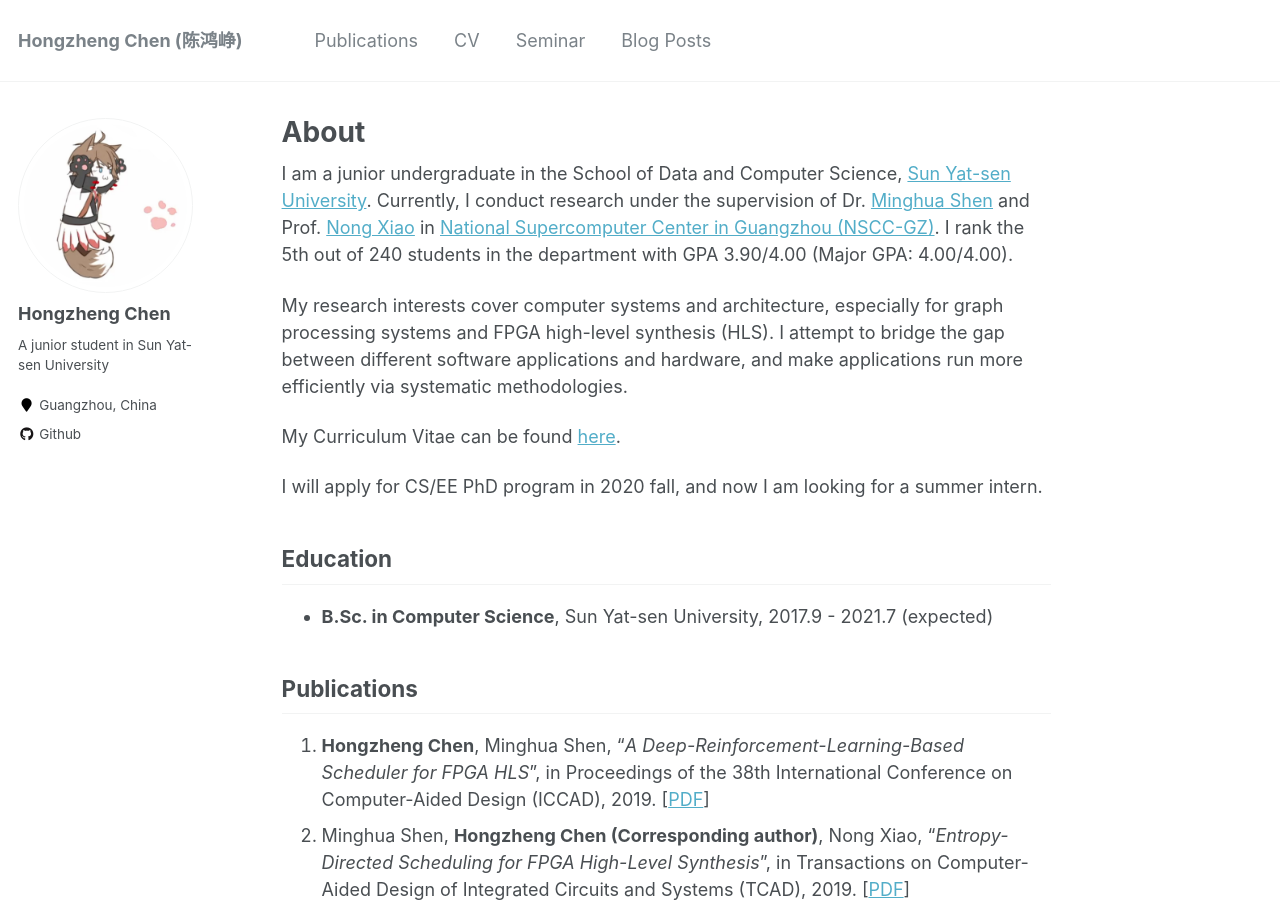
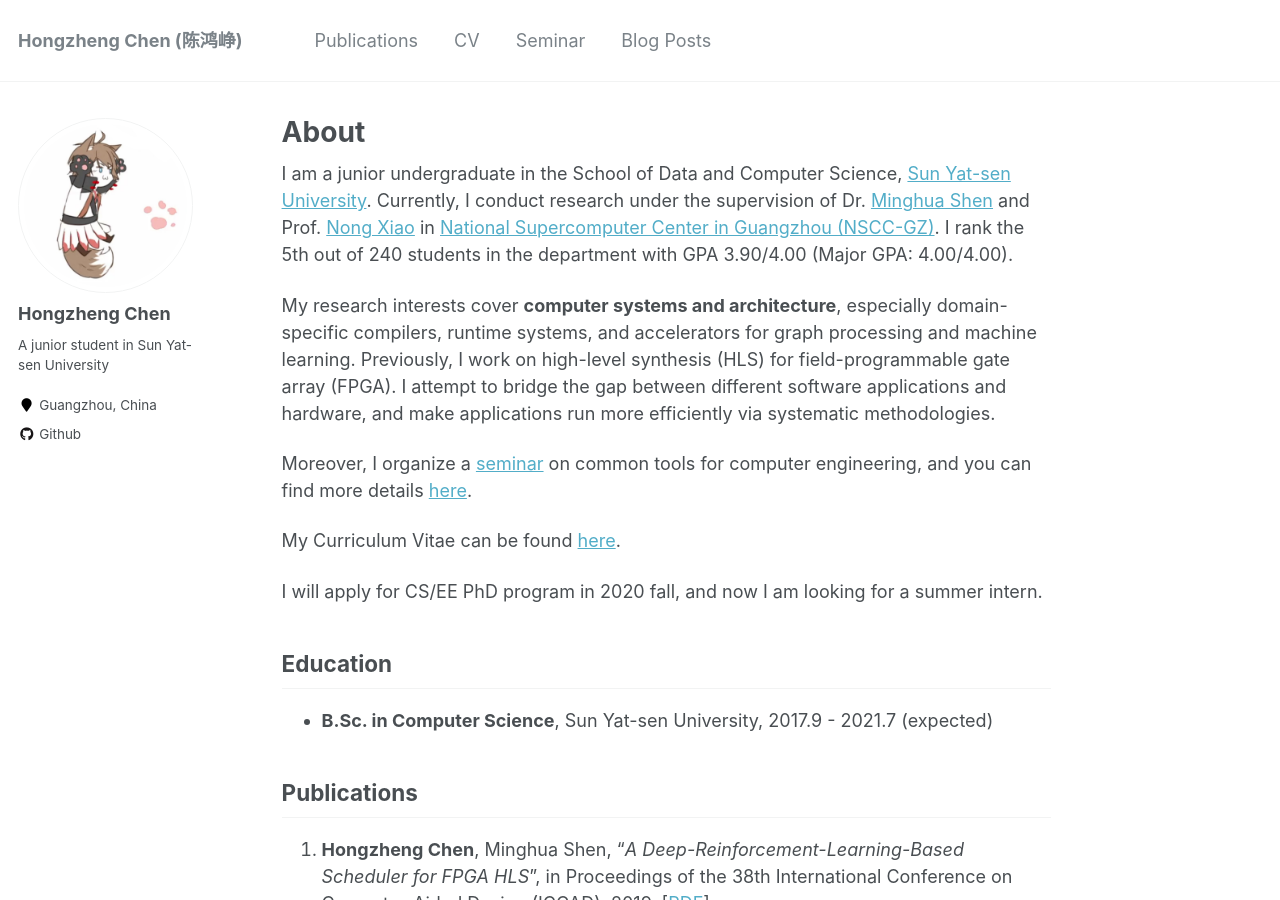
Before and after one commit to Ewenwan/chhzh123.github.io, a Jekyll site: the page built from _pages/about.md, in a window 1280 px wide and 900 px high. Built offline with Jekyll 4.4.1, drawn with Linux system fonts in a browser that asks for light colours; formulas are drawn with MathJax 3.

Commit message:
[about] Update research interests

```diff
--- a/_pages/about.md
+++ b/_pages/about.md
@@ -10,7 +10,9 @@ redirect_from:
 
 I am a junior undergraduate in the School of Data and Computer Science, [Sun Yat-sen University](http://www.sysu.edu.cn/2012/en/index.htm). Currently, I conduct research under the supervision of Dr. [Minghua Shen](https://ceca.pku.edu.cn/people/alumni_postgrad/class2017g/1206157.htm) and Prof. [Nong Xiao](http://sdcs.sysu.edu.cn/content/2484) in [National Supercomputer Center in Guangzhou (NSCC-GZ)](http://en.nscc-gz.cn/index.html). I rank the 5th out of 240 students in the department with GPA 3.90/4.00 (Major GPA: 4.00/4.00).
 
-My research interests cover computer systems and architecture, especially for graph processing systems and FPGA high-level synthesis (HLS). I attempt to bridge the gap between different software applications and hardware, and make applications run more efficiently via systematic methodologies.
+My research interests cover **computer systems and architecture**, especially domain-specific compilers, runtime systems, and accelerators for graph processing and machine learning. Previously, I work on high-level synthesis (HLS) for field-programmable gate array (FPGA). I attempt to bridge the gap between different software applications and hardware, and make applications run more efficiently via systematic methodologies.
+
+Moreover, I organize a [seminar](/seminar) on common tools for computer engineering, and you can find more details [here](/seminar).
 
 My Curriculum Vitae can be found [here](../files/HongzhengChen_CV.pdf).
 
```
